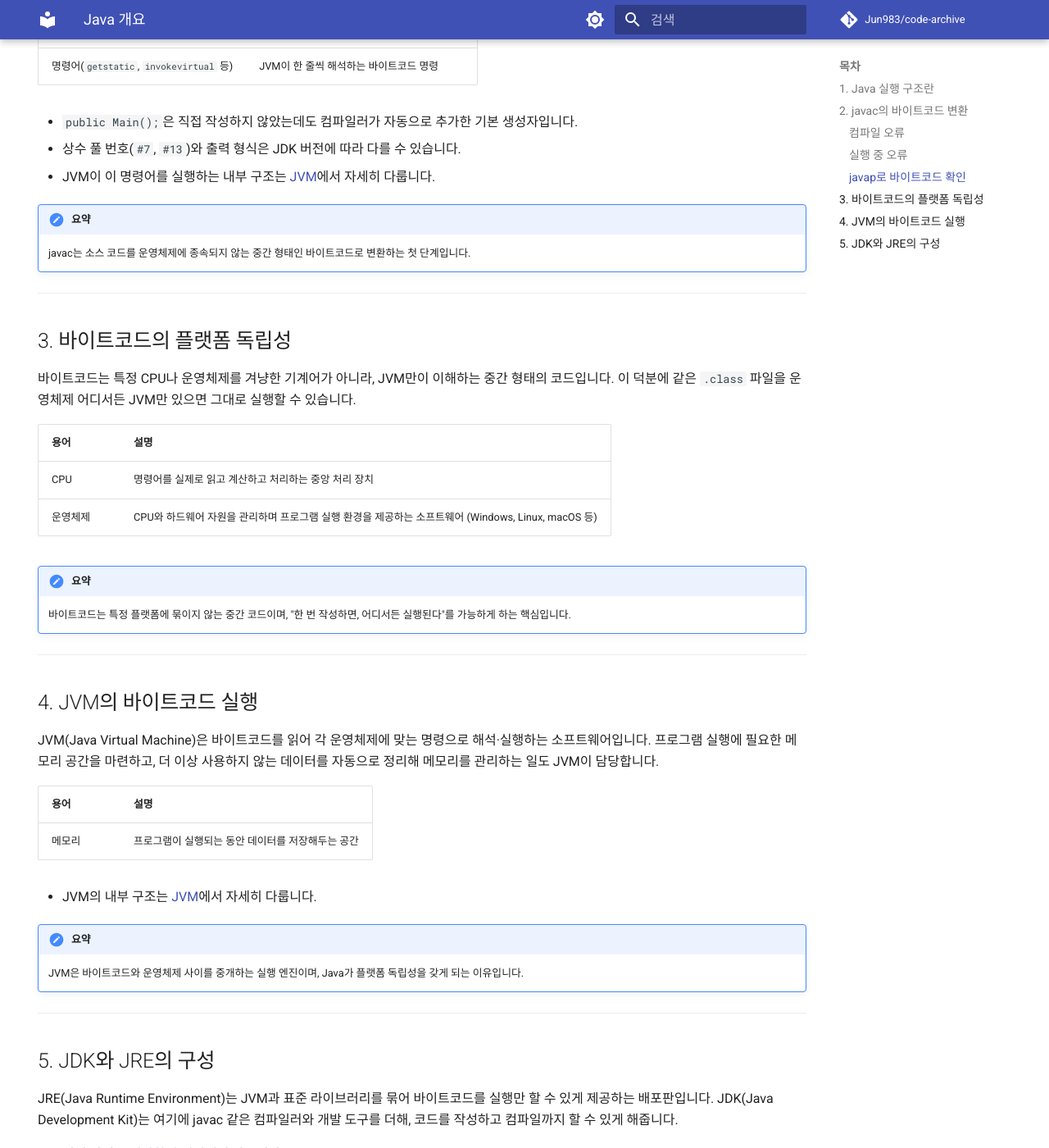
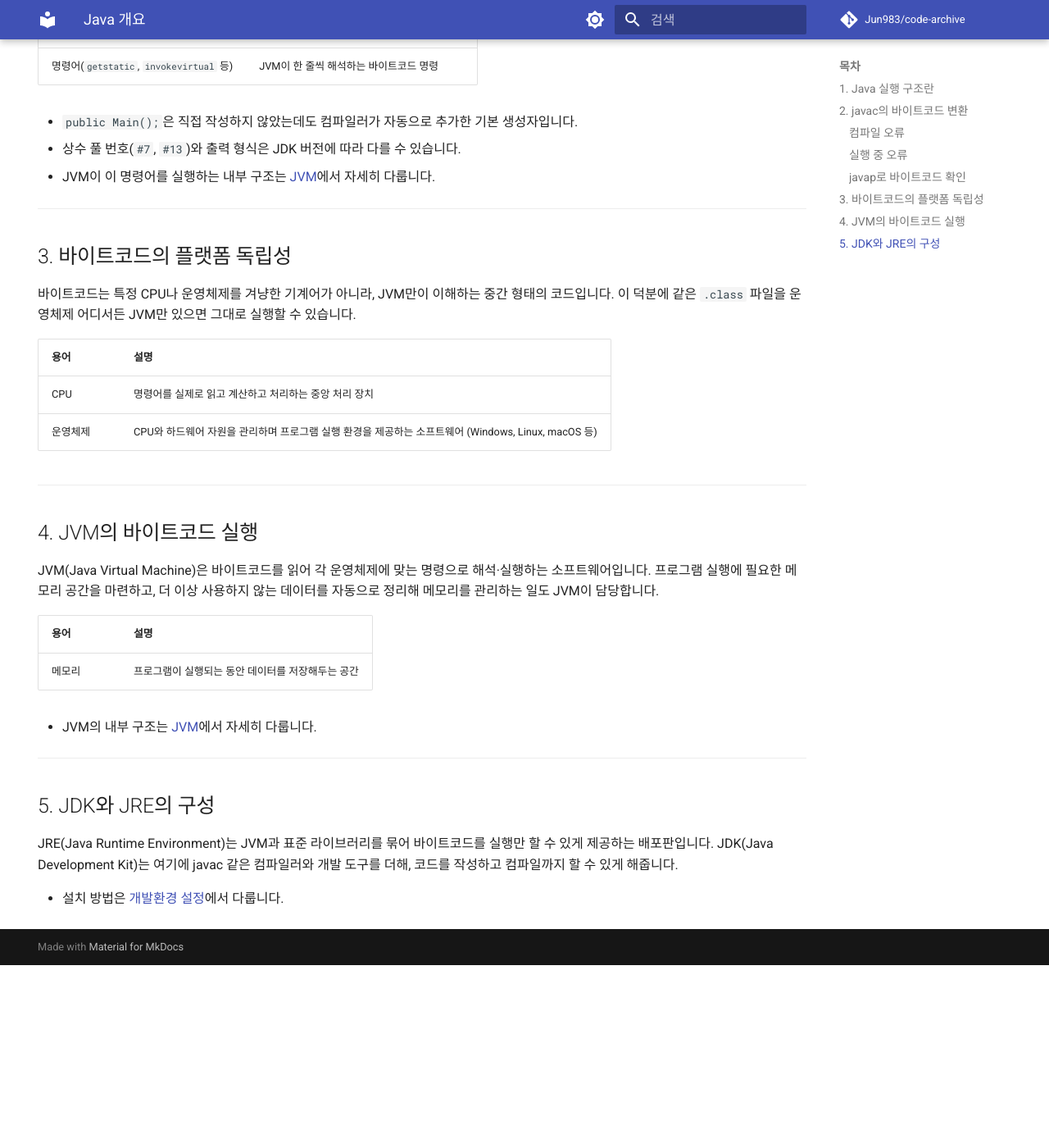
Before and after one commit to Jun983/code-archive, an MkDocs documentation site: the page built from docs/java/overview.md, in a window 1280 px wide and 1400 px high, scrolled down 3646 px. Shown: the whole window at 82% size. Built offline with MkDocs 1.6.1 and Material for MkDocs 9.7.7, drawn with Linux system fonts in a browser that asks for light colours; comment, search, counter and statistics services are not loaded; after the commit the page ends 4823 px from its top, so only the background shows below that; some of the changed text lies outside the part shown.

Commit message:
docs(java): overview·setup 문서 요약 블록 제거 (#114) (#115)
Co-authored-by: byeongjun.cho <byeongjun.cho@lobas.go.kr>
Co-authored-by: Claude Sonnet 5.5 <noreply@anthropic.com>

```diff
--- a/docs/java/overview.md
+++ b/docs/java/overview.md
@@ -134,9 +134,6 @@ public class Main {
 - 상수 풀 번호(`#7`, `#13`)와 출력 형식은 JDK 버전에 따라 다를 수 있습니다.
 - JVM이 이 명령어를 실행하는 내부 구조는 [JVM](jvm.md)에서 자세히 다룹니다.
 
-!!! summary "요약"
-    javac는 소스 코드를 운영체제에 종속되지 않는 중간 형태인 바이트코드로 변환하는 첫 단계입니다.
-
 ---
 
 ## 3. 바이트코드의 플랫폼 독립성
@@ -147,9 +144,6 @@ public class Main {
 |---|---|
 | CPU | 명령어를 실제로 읽고 계산하고 처리하는 중앙 처리 장치 |
 | 운영체제 | CPU와 하드웨어 자원을 관리하며 프로그램 실행 환경을 제공하는 소프트웨어 (Windows, Linux, macOS 등) |
-
-!!! summary "요약"
-    바이트코드는 특정 플랫폼에 묶이지 않는 중간 코드이며, "한 번 작성하면, 어디서든 실행된다"를 가능하게 하는 핵심입니다.
 
 ---
 
@@ -163,9 +157,6 @@ JVM(Java Virtual Machine)은 바이트코드를 읽어 각 운영체제에 맞
 
 - JVM의 내부 구조는 [JVM](jvm.md)에서 자세히 다룹니다.
 
-!!! summary "요약"
-    JVM은 바이트코드와 운영체제 사이를 중개하는 실행 엔진이며, Java가 플랫폼 독립성을 갖게 되는 이유입니다.
-
 ---
 
 ## 5. JDK와 JRE의 구성
@@ -173,6 +164,3 @@ JVM(Java Virtual Machine)은 바이트코드를 읽어 각 운영체제에 맞
 JRE(Java Runtime Environment)는 JVM과 표준 라이브러리를 묶어 바이트코드를 실행만 할 수 있게 제공하는 배포판입니다. JDK(Java Development Kit)는 여기에 javac 같은 컴파일러와 개발 도구를 더해, 코드를 작성하고 컴파일까지 할 수 있게 해줍니다.
 
 - 설치 방법은 [개발환경 설정](setup.md)에서 다룹니다.
-
-!!! summary "요약"
-    JRE는 실행 환경만 제공하고, JDK는 여기에 개발 도구를 더해 개발부터 실행까지 지원합니다.
```
Also changed, not shown: docs/java/setup.md (+0 -12 lines).
